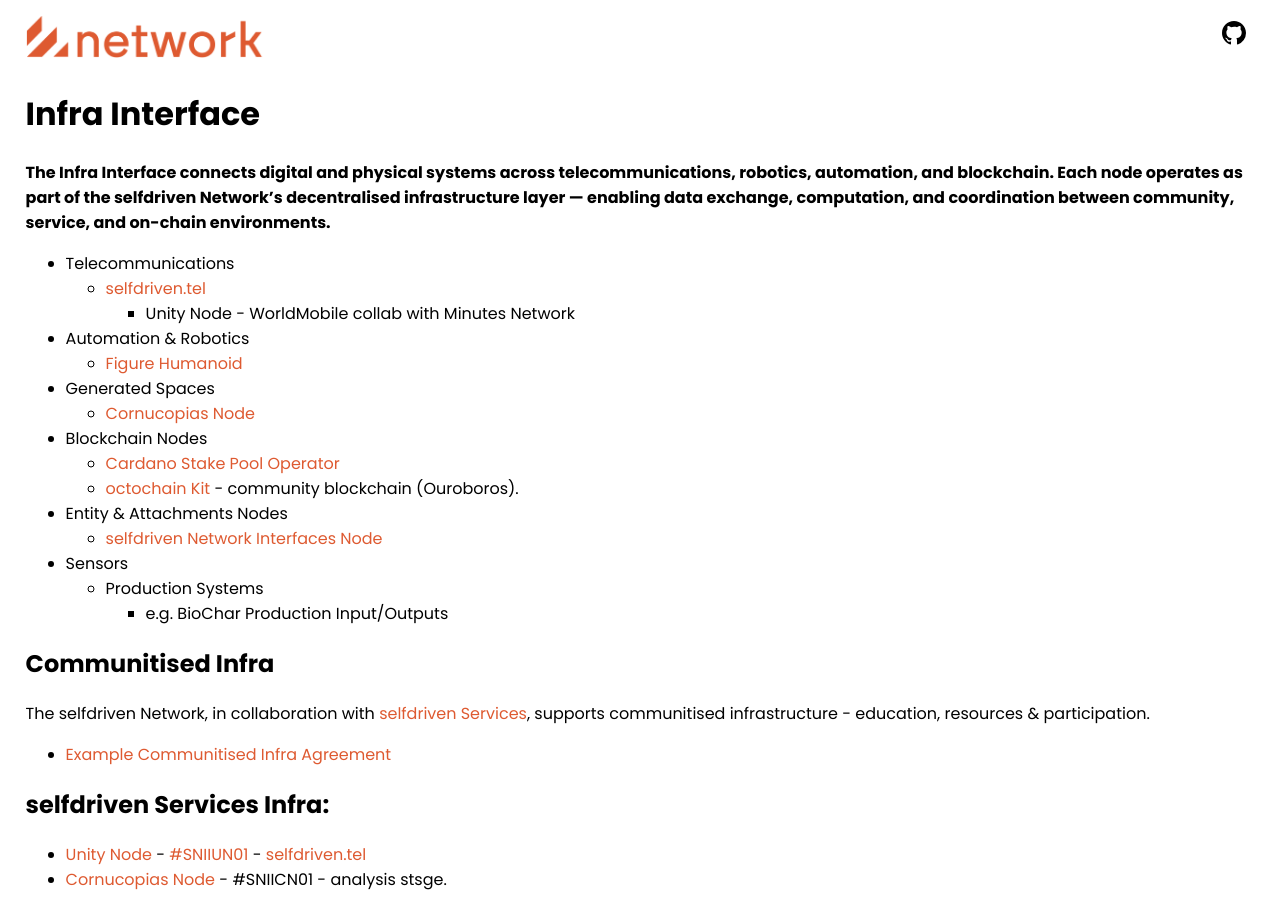
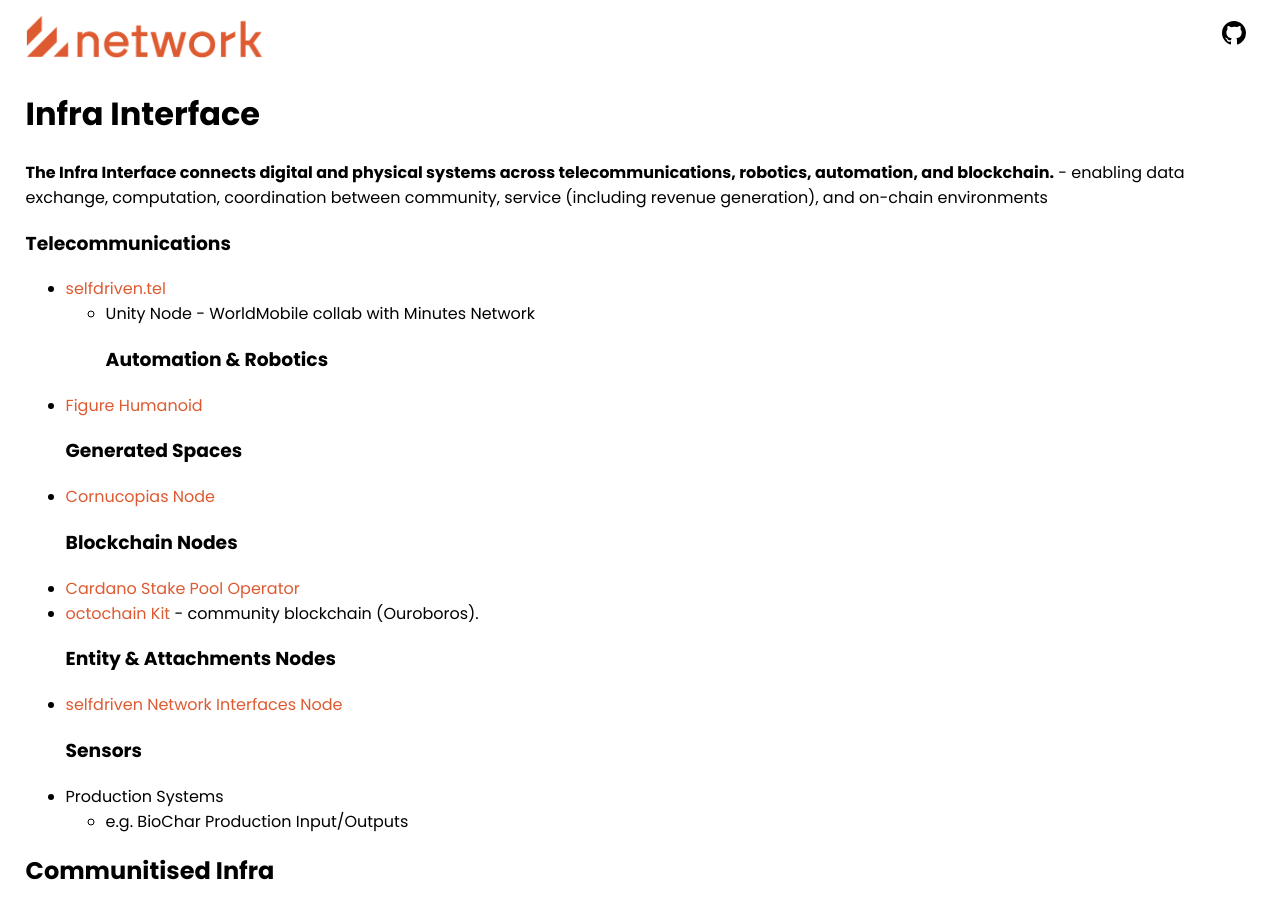
Before and after one commit to selfdriven-foundation/selfdriven-network, a Jekyll site: the page built from docs/pages/infra-interface.md, in a window 1280 px wide and 900 px high. Built offline with Jekyll 4.4.1, drawn with Linux system fonts in a browser that asks for light colours.

Commit message:
Update infra-interface.md

```diff
--- a/docs/pages/infra-interface.md
+++ b/docs/pages/infra-interface.md
@@ -6,21 +6,21 @@ permalink: /infra-interface/
 
 # Infra Interface
 
-**The Infra Interface connects digital and physical systems across telecommunications, robotics, automation, and blockchain. Each node operates as part of the selfdriven Network’s decentralised infrastructure layer — enabling data exchange, computation, and coordination between community, service, and on-chain environments.**
+**The Infra Interface connects digital and physical systems across telecommunications, robotics, automation, and blockchain.** - enabling data exchange, computation, coordination between community, service (including revenue generation), and on-chain environments
 
-- Telecommunications
+### Telecommunications
    - [selfdriven.tel](https://selfdriven.tel)
       - Unity Node - WorldMobile collab with Minutes Network
-- Automation & Robotics
+### Automation & Robotics
    - [Figure Humanoid](https://youtube.com/@figureai)
-- Generated Spaces
+### Generated Spaces
    - [Cornucopias Node](https://copiwiki.cornucopias.io/the-company/technology/copi-nodes/copi-file-node)
-- Blockchain Nodes
+### Blockchain Nodes
    - [Cardano Stake Pool Operator](https://cardano.org/stake-pool-operation/)
    - [octochain Kit](https://octomics.io/octochain-kit) - community blockchain (Ouroboros).
-- Entity & Attachments Nodes
+### Entity & Attachments Nodes
    - [selfdriven Network Interfaces Node](/interfaces-node/)
-- Sensors
+### Sensors
    - Production Systems
       - e.g. BioChar Production Input/Outputs
 
```
